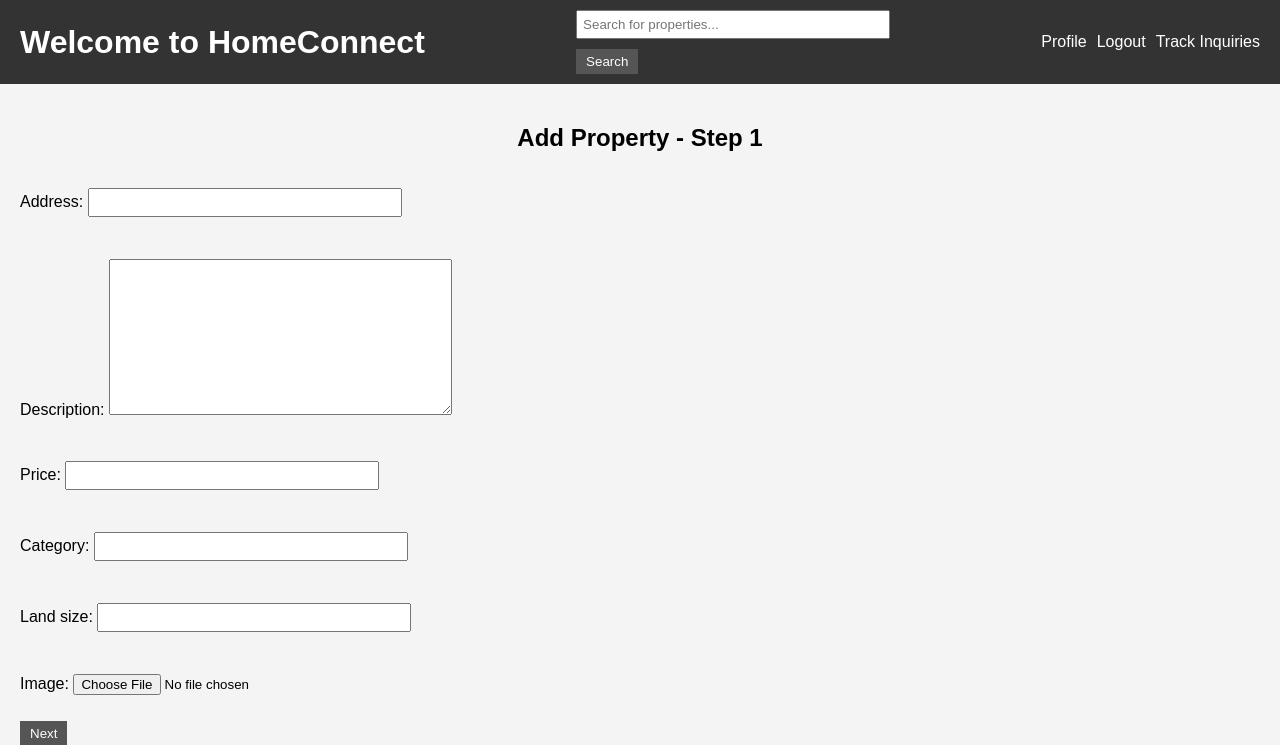
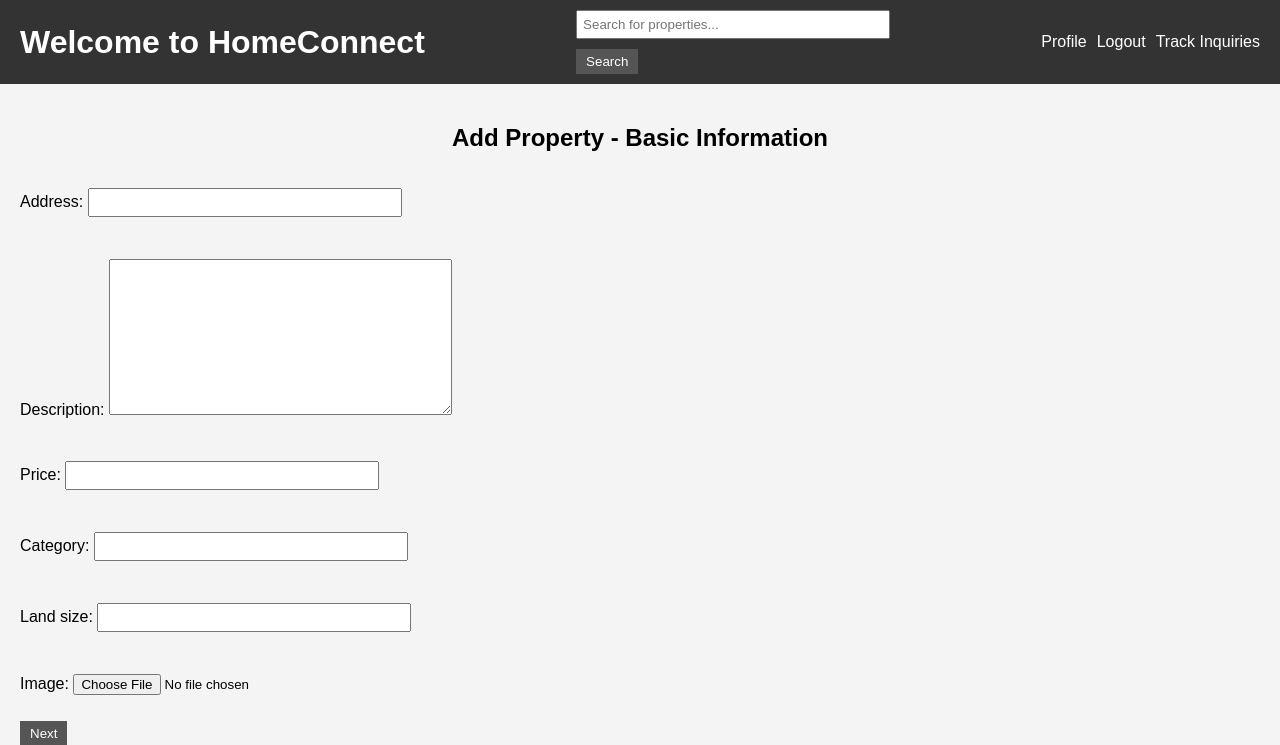
Before and after one commit to aishwarya-1226/HomeConnectPro, a Django app: page /properties/create/step1/ in a window 1280 px wide. Shown: the top 745 px of the page. Run offline with Django 5.2, Linux system fonts and the light colour scheme; a user stored in the database is signed in.

Commit message:
Updated the Heading during property creation

```diff
--- a/core/templates/create_property_step1.html
+++ b/core/templates/create_property_step1.html
@@ -1,9 +1,9 @@
 {% extends 'base.html' %}
 
-{% block title %}Add Property - Step 1{% endblock %}
+{% block title %}Add Property - Basic Information{% endblock %}
 
 {% block content %}
-<h2>Add Property - Step 1</h2>
+<h2>Add Property - Basic Information</h2>
 <form method="post" enctype="multipart/form-data">
     {% csrf_token %}
     {{ form.as_p }}
```
Also changed, not shown: db.sqlite3.
